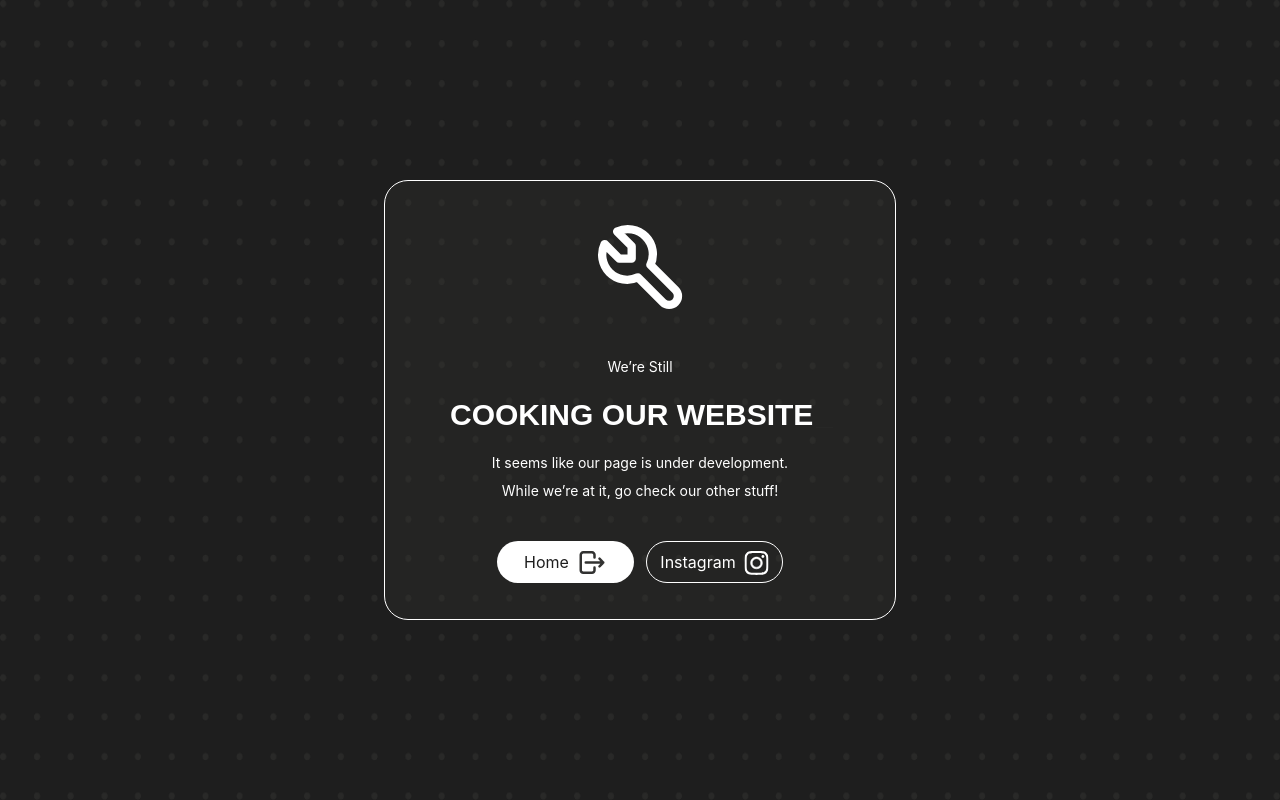
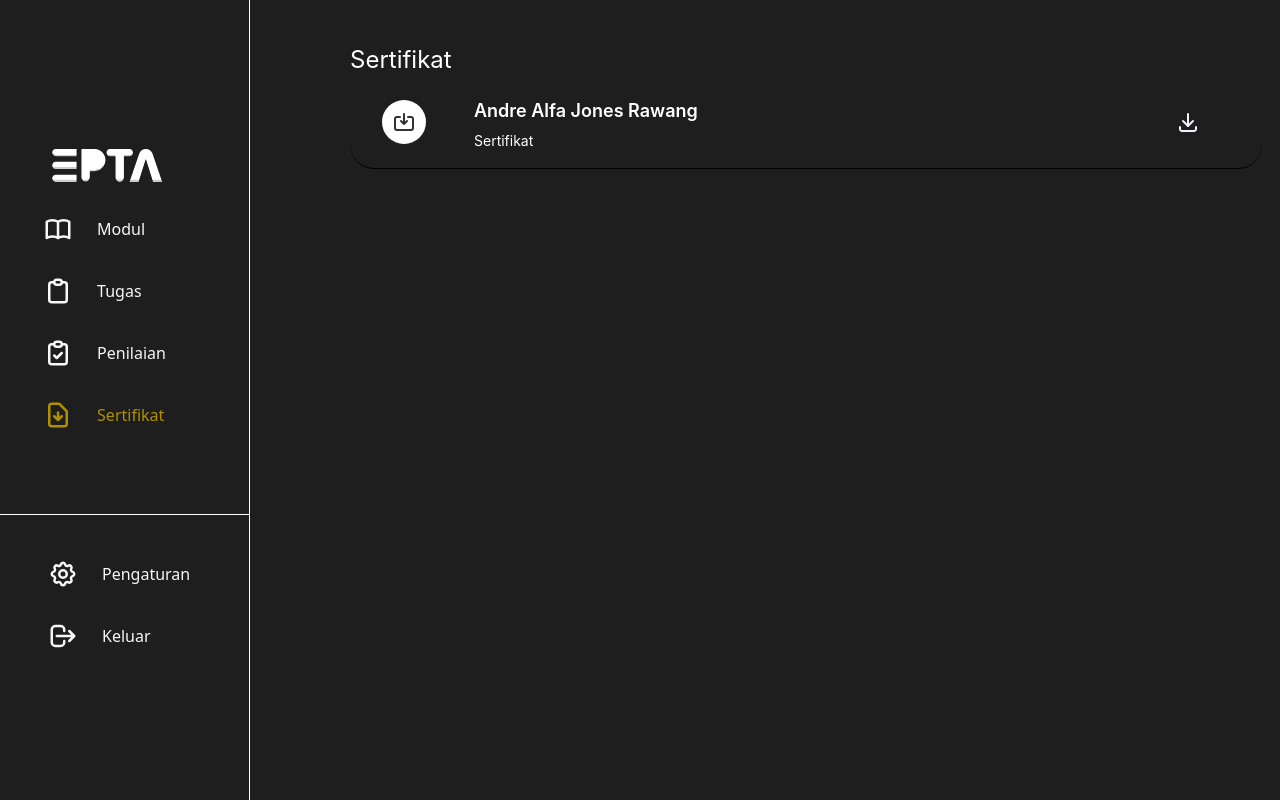
Before and after one commit to JordanAryaLeksana/ECS_WEBSITE-, a Next.js app: page /epta/dashboard/sertifikat in a window 1280 px wide. Built offline with nearby package versions, Linux system fonts and the light colour scheme.

Commit message:
Update Sertifikat.tsx with new changes

```diff
--- a/src/pages/_app.tsx
+++ b/src/pages/_app.tsx
@@ -11,7 +11,7 @@ import ComingSoon from "./comingsoon"
 export default function App({ Component, pageProps }: AppProps) {
 
 
-  const comingSoonMode = process.env.NEXT_PUBLIC_COMING_SOON === 'true'
+  const comingSoonMode = process.env.NEXT_PUBLIC_COMING_SOON === 'false'
 
 
   if (comingSoonMode) {
--- a/src/pages/epta/dashboard/sertifikat.tsx
+++ b/src/pages/epta/dashboard/sertifikat.tsx
@@ -1,12 +1,45 @@
 import DashboardLayout from '@/components/DashboardComponents/dashboardLayout'
 import React from 'react'
+import Image from 'next/image'
+import Link from 'next/link'
+import Typography from "@/components/Typography/Typography"
+import { useState } from 'react';
 
 const Sertifikat = () => {
+  const [isTrainingComplete, setIsTrainingComplete] = useState(true);
   return (
-    <DashboardLayout>
-      <div>Sertifikat</div>
-    </DashboardLayout>
-  )
-}
+    <div className='relative w-full h-full'>
+      <DashboardLayout>
+        <div className='absolute top-[45px] left-[350px]'>
+        <Typography variant='Paragraph' size='2xl' className='text-AddsOn-neutral font-normal'>
+            Sertifikat
+        </Typography>
+        {isTrainingComplete ? (
+          <div className='relative w-[912px] h-[94px] rounded-[24px] border-b border-[#000000]'>
+             <Image src='/logo unduh.svg'alt='icon'width={44} height={44} className=' absolute top-[25px] left-[32px]'/>
+             <Typography variant='Paragraph' size='lg' className='font-semibold text-AddsOn-neutral absolute top-[25px] left-[124px]'>
+                Andre Alfa Jones Rawang
+             </Typography>
+             <Typography variant='Paragraph'size='sm' className='text-AddsOn-neutral font-normal absolute top-[58px] left-[124px]'>
+                Sertifikat
+             </Typography>
+             <Link href={'/'}>
+                <Image src='/download icon.svg' alt='icon' width={24} height={24} className='absolute top-[35px] left-[826px]'/>
+             </Link>
+          </div>
+          ) : (
+            <div className='relative w-[912px] h-[21px]'>
+              <Typography variant='Paragraph' size='sm' className='text-primary-light-active font-normal absolute top-[40px]'>
+                Anda belum menyelesaikan course anda
+              </Typography>
+            </div>
+
+          )}
+        </div>
+      </DashboardLayout>
+    </div>
+  );
+};
+
 
 export default Sertifikat
```
Also changed, not shown: public/download icon.svg (added), public/logo unduh.svg (added).
